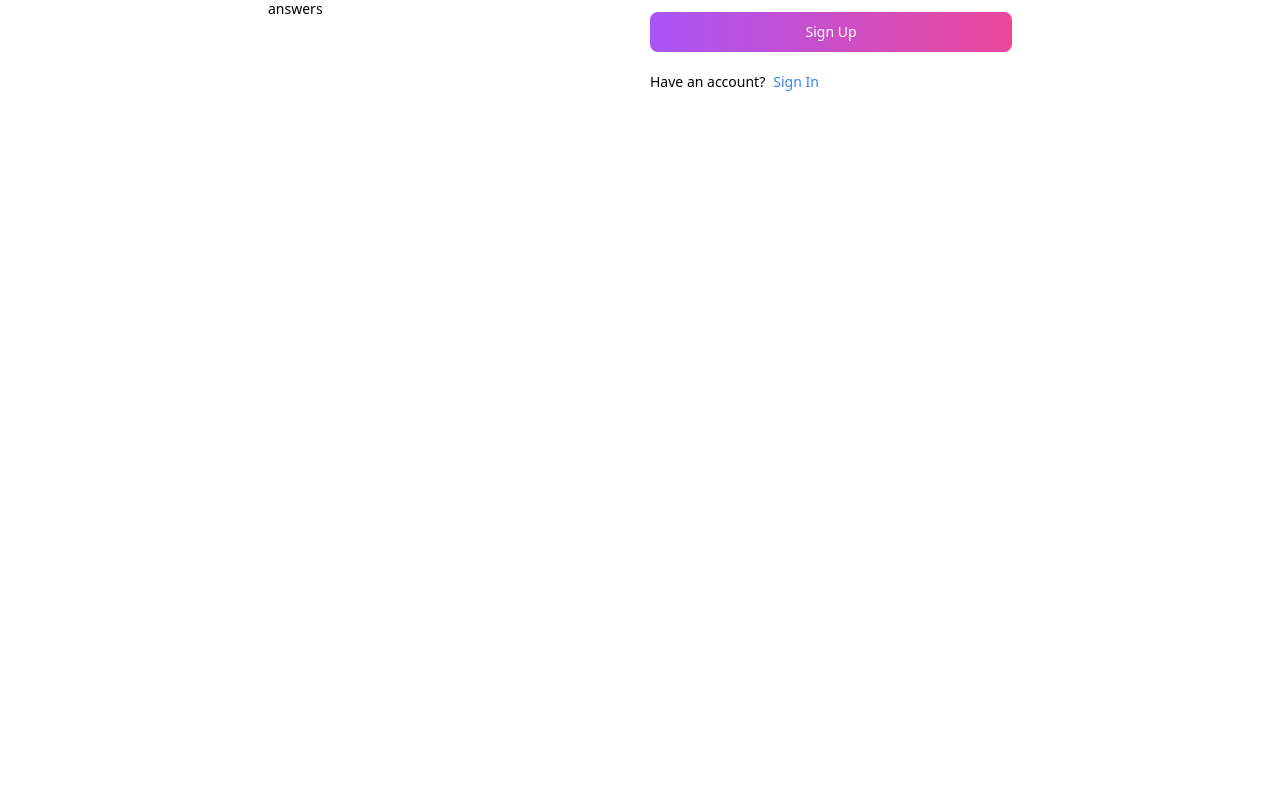
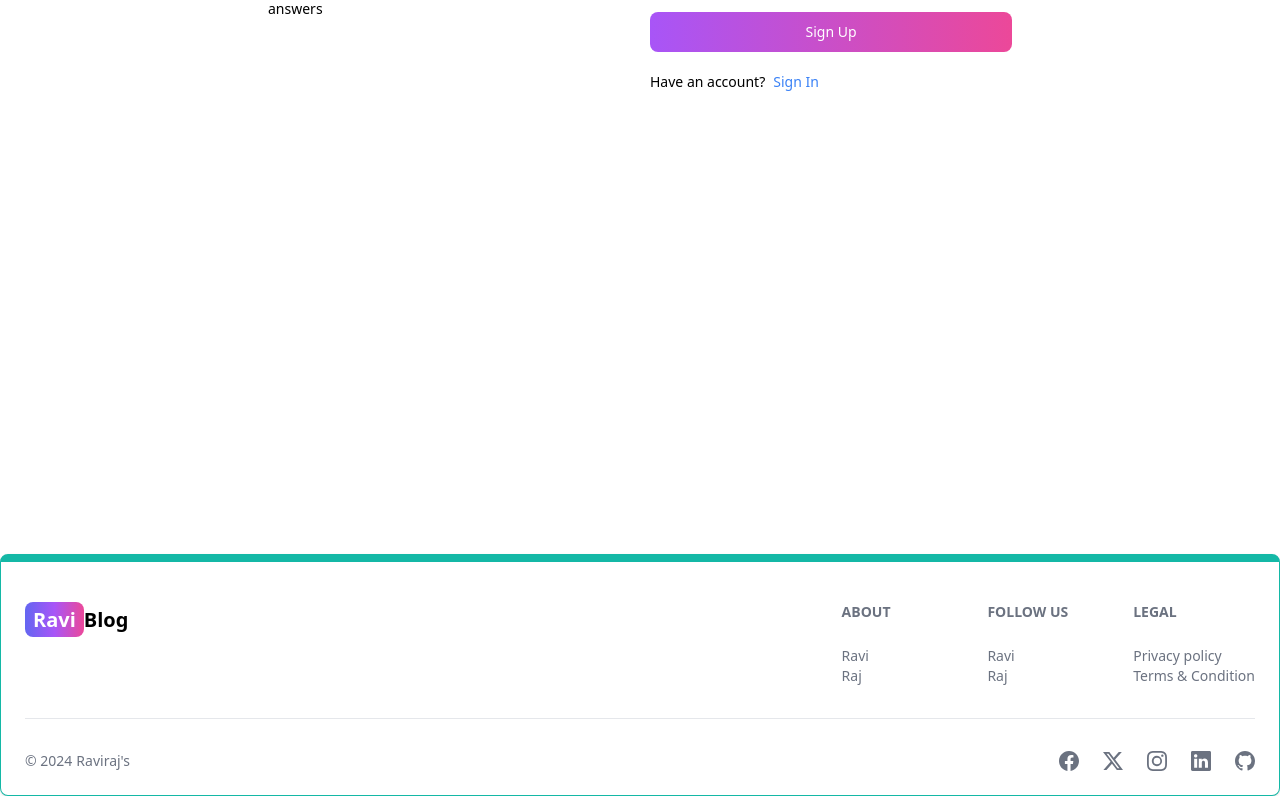
Before and after one commit to Raviraj2022/blog-me, a React (Vite) app in the folder client-side/: page /signUp in a window 1280 px wide. Shown: the part 390-1186 px from the top of the page. Before the commit the page ends 944 px from the top, so only its background shows below. Built offline with nearby package versions, Linux system fonts and the light colour scheme.

Commit message:
create Footer component

```diff
--- a/client-side/src/App.jsx
+++ b/client-side/src/App.jsx
@@ -6,6 +6,7 @@ import Projects from "./pages/Projects";
 import SignIn from "./pages/SignIn";
 import SignUp from "./pages/SingUp";
 import Header from "./components/Header";
+import Footer from "./components/Footer";
 export default function App() {
   return (
     <BrowserRouter>
@@ -18,6 +19,7 @@ export default function App() {
         <Route path="/signIn" element={<SignIn />} />
         <Route path="/signUp" element={<SignUp />} />
       </Routes>
+      <Footer />
     </BrowserRouter>
   );
 }
--- /dev/null
+++ b/client-side/src/components/Footer.jsx
@@ -0,0 +1,87 @@
+import { Footer } from "flowbite-react";
+import { Link } from "react-router-dom";
+import {
+  BsFacebook,
+  BsGithub,
+  BsInstagram,
+  BsLinkedin,
+  BsTwitterX,
+} from "react-icons/bs";
+
+export default function FooterCom() {
+  return (
+    <Footer container className="border border-t-8 border-teal-500">
+      <div className=" w-full max-w-7xl mx-auto">
+        <div className="grid w-full justify-between sm:flex md:grid-cols-1">
+          <div className="mt-5">
+            <Link
+              to="/"
+              className="self-center whitespace-nowrap text-lg sm:text-xl font-semibold dark:text-white "
+            >
+              <span className="px-2 py-1 bg-gradient-to-r from-indigo-500 via-purple-500 to-pink-500 rounded-lg text-white">
+                Ravi
+              </span>
+              Blog
+            </Link>
+          </div>
+          <div className="grid grid-cols-2 gap-8  mt-4 sm:grid-cols-3 sm:gap-6">
+            <div>
+              <Footer.Title title="About" />
+              <Footer.LinkGroup col>
+                <Footer.Link href="" target="_blank" rel="noopener noreferrer">
+                  Ravi
+                </Footer.Link>
+              </Footer.LinkGroup>
+              <Footer.LinkGroup col>
+                <Footer.Link href="" target="_blank" rel="noopener noreferrer">
+                  Raj
+                </Footer.Link>
+              </Footer.LinkGroup>
+            </div>
+            <div>
+              <Footer.Title title="Follow US" />
+              <Footer.LinkGroup col>
+                <Footer.Link href="" target="_blank" rel="noopener noreferrer">
+                  Ravi
+                </Footer.Link>
+              </Footer.LinkGroup>
+              <Footer.LinkGroup col>
+                <Footer.Link href="" target="_blank" rel="noopener noreferrer">
+                  Raj
+                </Footer.Link>
+              </Footer.LinkGroup>
+            </div>
+            <div>
+              <Footer.Title title="Legal" />
+              <Footer.LinkGroup col>
+                <Footer.Link href="" target="_blank" rel="noopener noreferrer">
+                  Privacy policy
+                </Footer.Link>
+              </Footer.LinkGroup>
+              <Footer.LinkGroup col>
+                <Footer.Link href="" target="_blank" rel="noopener noreferrer">
+                  Terms & Condition
+                </Footer.Link>
+              </Footer.LinkGroup>
+            </div>
+          </div>
+        </div>
+        <Footer.Divider />
+        <div className="w-full sm:flex sm:items-center sm:justify-between">
+          <Footer.Copyright
+            href="#"
+            by="Raviraj's"
+            year={new Date().getFullYear()}
+          />
+          <div className="flex gap-6 sm:mt-0 mt-4 sm:justify-center">
+            <Footer.Icon href="#" icon={BsFacebook} />
+            <Footer.Icon href="#" icon={BsTwitterX} />
+            <Footer.Icon href="#" icon={BsInstagram} />
+            <Footer.Icon href="#" icon={BsLinkedin} />
+            <Footer.Icon href="#" icon={BsGithub} />
+          </div>
+        </div>
+      </div>
+    </Footer>
+  );
+}
```
